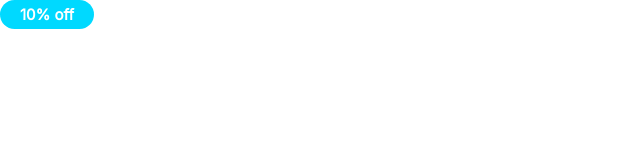
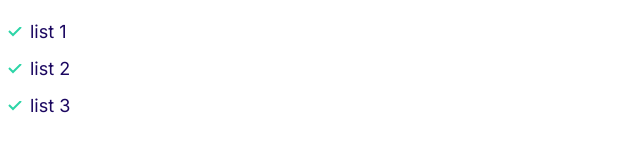
Before and after one commit to haileyesuschekol/Web-hosting-LP, a plain HTML site: page index.html in a window 1280 px wide. Shown: the whole page, without its empty margins (0-640 px from the left). Drawn offline with Linux system fonts and the light colour scheme.

Commit message:
Define list components.

```diff
--- a/css/styles.css
+++ b/css/styles.css
@@ -112,3 +112,30 @@ a {
     font-size: 1.2rem;
   }
 }
+/* lsits */
+.list {
+  list-style: none;
+  padding-left: 0;
+  color: var(--color-headings);
+}
+
+.list--inline .list__item {
+  display: inline-block;
+  margin-right: 2rem;
+}
+
+.list--tick {
+  list-style-image: url(../images/tick.svg);
+  padding-left: 3rem;
+}
+
+.list--tick .list__item {
+  padding-left: 0.5rem;
+  margin-bottom: 1rem;
+}
+
+@media screen and (min-width: 1024px) {
+  .list--tick .list__item {
+    padding-left: 0;
+  }
+}
--- a/index.html
+++ b/index.html
@@ -14,6 +14,10 @@
     <link rel="stylesheet" href="css/styles.css" />
   </head>
   <body>
-    <span class="badge badge--secondary">10% off</span>
+    <ul class="list list--tick">
+      <li class="list__item">list 1</li>
+      <li class="list__item">list 2</li>
+      <li class="list__item">list 3</li>
+    </ul>
   </body>
 </html>
```
Also changed, not shown: components/lists.html (added, +5 -0 lines), images/tick.svg (added).
